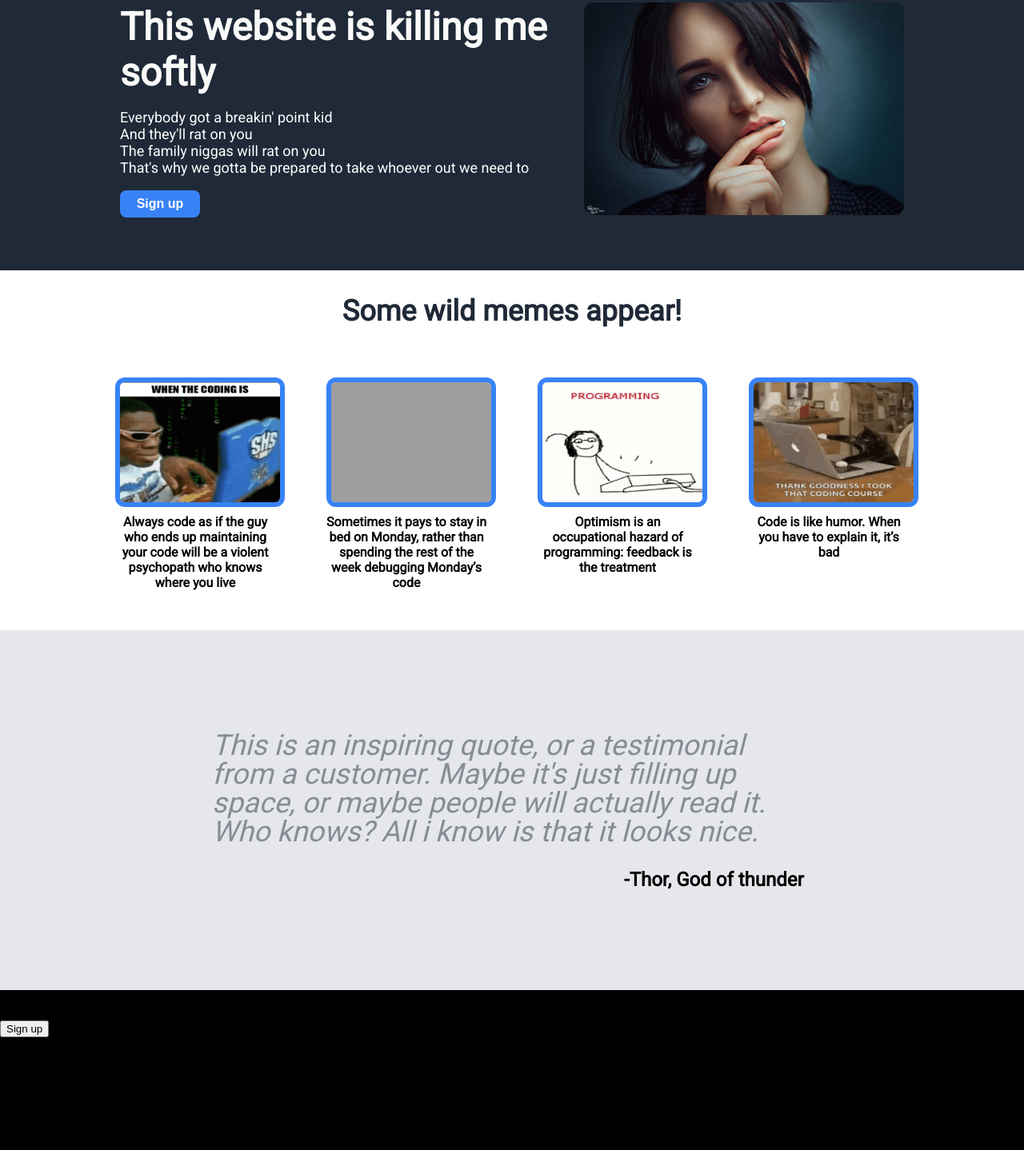
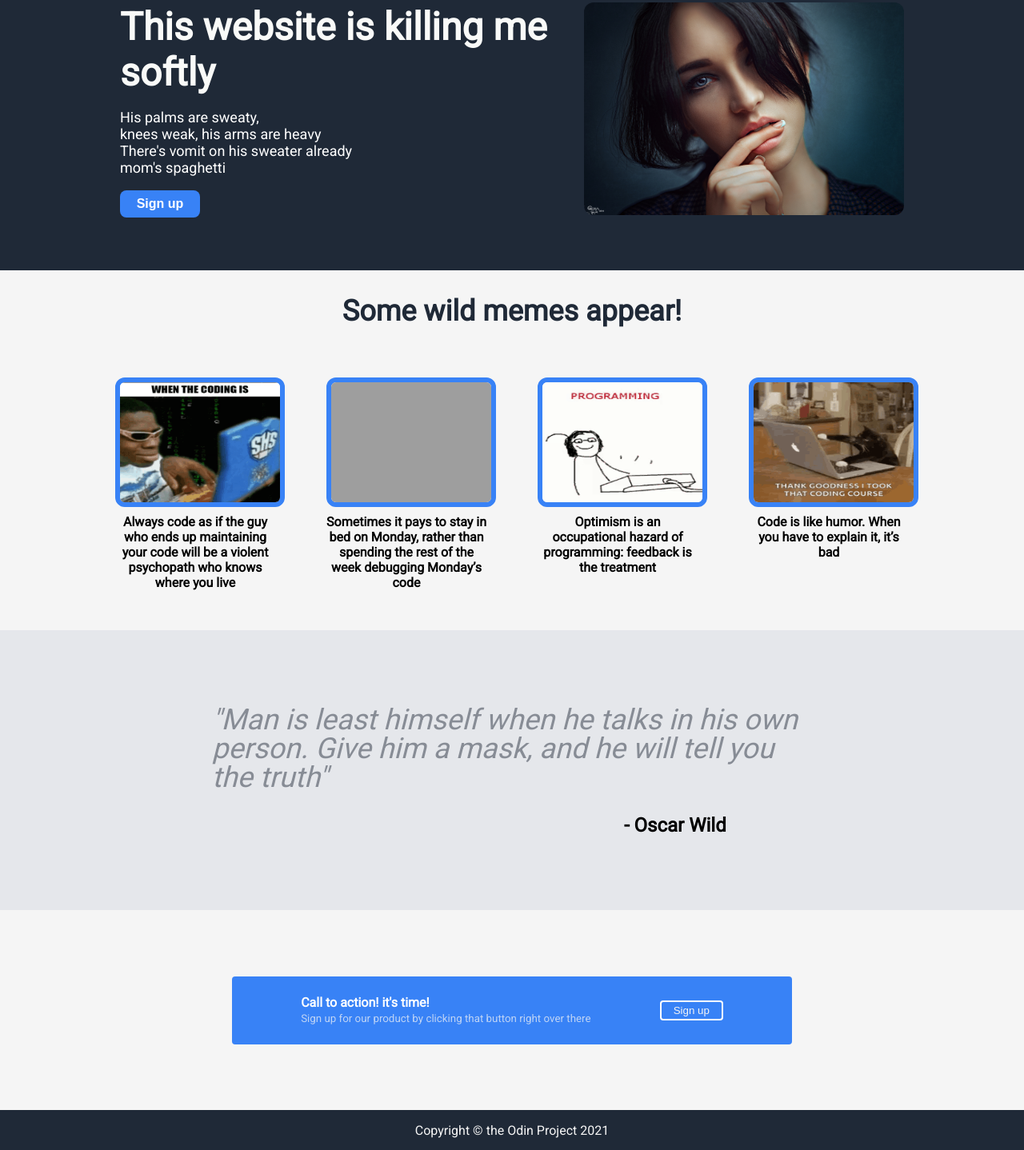
Before and after one commit to zabooz/landing_page, a plain HTML site: page index.html in a window 1280 px wide. Shown: the part 102-1540 px from the top of the page at 80% size. Before the commit the page ends 1418 px from the top, so only its background shows below. Drawn offline with Linux system fonts and the light colour scheme; grey boxes are pictures that could not be loaded.

Commit message:
finished

```diff
--- a/index.html
+++ b/index.html
@@ -21,10 +21,11 @@
         <div class="header-bottom">
         <div class="hbl">
             <div class="hero">This website is killing me softly</div>
-            <div class ="sidekick" >Everybody got a breakin' point kid<br>
-                And they'll rat on you<br>
-                The family niggas will rat on you<br>
-                That's why we gotta be prepared to take whoever out we need to</div>
+            <div class ="sidekick" >
+                His palms are sweaty,<br>
+                knees weak, his arms are heavy<br>
+                There's vomit on his sweater already<br>
+                mom's spaghetti</div>
             <button class="b-top">Sign up</button>
             </div>
         <div><img class="inna_cover" src="./img/inna_cover.jpeg" alt="purple turtle"></div>
@@ -55,19 +56,18 @@
     </div>
         </div>
     <div class="container-two">
-        <div class="quote">This is an inspiring quote, or a testimonial from a customer. Maybe it's just filling up space, or maybe people will actually read it. Who knows? All i know is that it looks nice.</div>
-        <div class="author">-Thor, God of thunder</div>
+        <div class="quote">"Man is least himself when he talks in his own person. Give him a mask, and he will tell you the truth"</div>
+        <div class="author">- Oscar Wild</div>
     </div>
     <div class="container-three">
         <div class="action">
-            <div>call to action! it's time!<br>Sign up for our product by clicking that button right over there</div>
-            <div><button>Sign up</button></div>
+            <div class="time">Call to action! it's time!
+                <br><span class="temi">Sign up for our product by clicking that button right over there</span></div>
+            <div ><button class="butom">Sign up</button></div>
         </div>
     </div>
     <footer>
-        <div> copyright C the odin project 2021
-
-        </div>
+        <div class="copy"> Copyright &copy; the Odin Project 2021</div>
     </footer>
 
 </body>
--- a/style.css
+++ b/style.css
@@ -87,7 +87,7 @@ a {
     margin-top: 16px;
 }
 .container-one {
-    background-color: white;
+    background-color: whitesmoke;
     height: 450px;
     display: flex;
     flex-direction: column;
@@ -124,7 +124,7 @@ a {
     justify-content: center;
     align-items: center;
     background-color: #e5e7eb;
-    height: 450px;
+    height: 350px;
 
 }
 .quote {
@@ -138,3 +138,43 @@ a {
     margin-top: 30px;
     font: 700 24px/1 Roboto;
 }
+.container-three {
+    background-color: whitesmoke;
+    height: 250px;
+    display: flex;
+    justify-content: center;
+    align-items: center;
+}
+.action {
+    background-color: #3882f6;
+    border-radius: 4px;
+    color: rgba(255, 255, 255, 0.979);
+    display: flex;
+    justify-content: space-evenly;
+    align-items: center;
+    width: 700px;
+    height: 85px;
+}
+.butom {
+    background-color: #3882f6;
+    color: rgb(245, 245, 245);
+    border-radius: 4px;
+    padding: 3px 15px;
+    border: 2px solid white;
+    font-weight: 100;
+}
+.time::first-line {
+    font-weight: 700;
+}
+.temi {
+    color: rgba(245, 245, 245, 0.705);
+    font-size: smaller;
+}
+.copy {
+    color: whitesmoke;
+    background-color: #1f2937;
+    height: 50px;
+    display: flex;
+    justify-content: center;
+    align-items: center ;
+}
```
Also changed, not shown: 2 other files.
